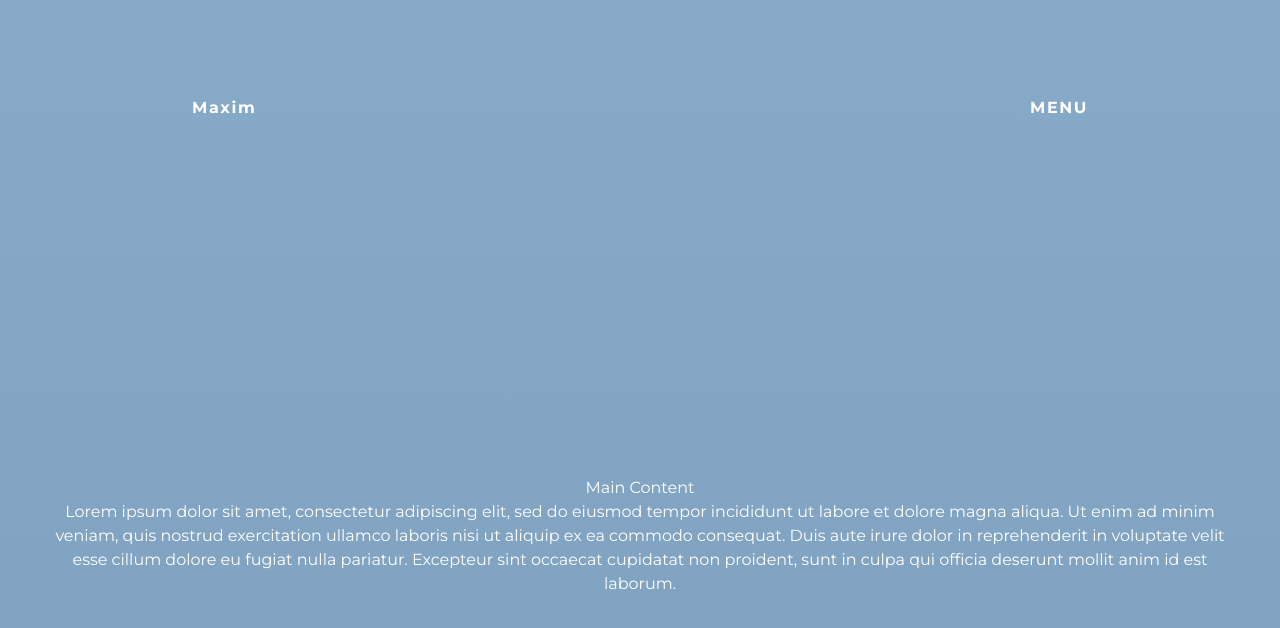
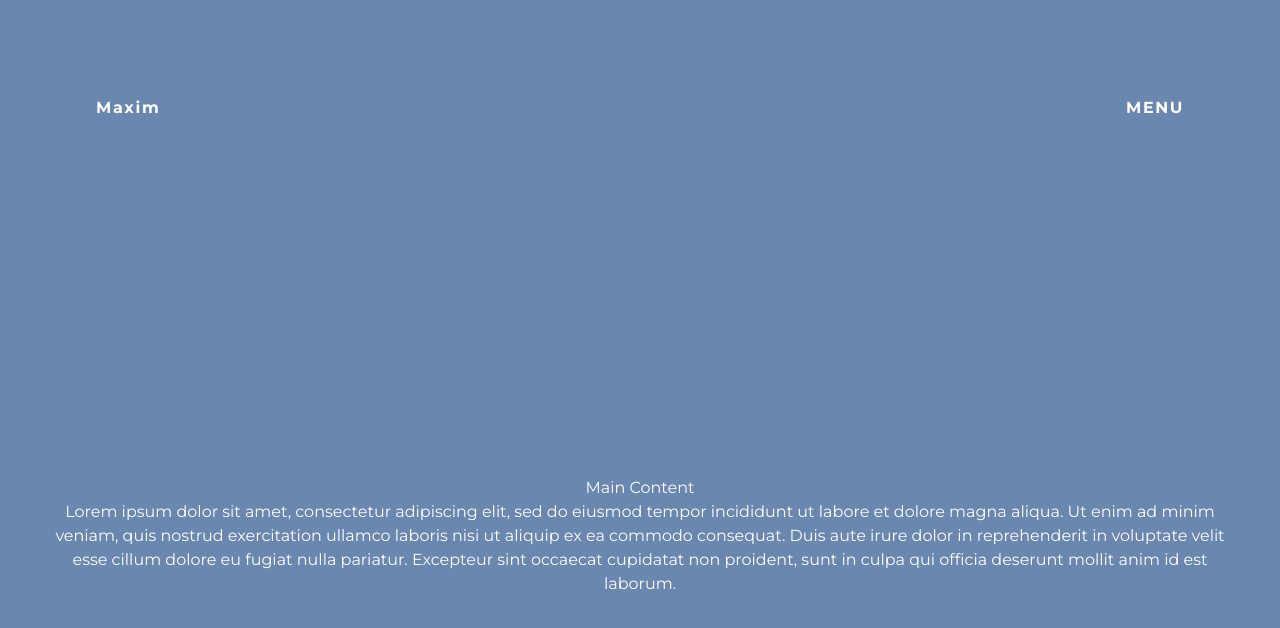
Before and after one commit to MaximMurphy/portfolio-site, a Next.js app: page / in a window 1280 px wide. Shown: the top 628 px of the page. Built offline with nearby package versions, Linux system fonts and the light colour scheme.

Commit message:
fixed background color

```diff
--- a/src/components/Navbar.jsx
+++ b/src/components/Navbar.jsx
@@ -2,13 +2,11 @@ import Link from "next/link";
 
 export default function Navbar() {
   return (
-    <nav className="sticky top-0 z-50 flex flex-col items-center justify-between px-24 pt-24 pb-4">
-      <div className="flex flex-col items-center justify-between gap-y-12 w-full text-base tracking-widest lg:flex-row lg:px-24">
-        <Link href="/">
-          <h1 className="font-bold">Maxim</h1>
-        </Link>
-        <h1 className="font-bold">MENU</h1>
-      </div>
+    <nav className="sticky w-full top-0 z-50 flex flex-col items-center justify-between px-24 pt-24 pb-4 gap-y-12 text-base tracking-widest lg:flex-row lg:px-24">
+      <Link href="/">
+        <h1 className="font-bold">Maxim</h1>
+      </Link>
+      <h1 className="font-bold">MENU</h1>
     </nav>
   );
 }
--- a/src/styles/globals.css
+++ b/src/styles/globals.css
@@ -4,6 +4,5 @@
 
 body {
   color: white;
-  background: linear-gradient(to bottom, transparent, rgb(125, 160, 190))
-    rgb(135, 170, 200);
+  background: rgb(105, 135, 175);
 }
```
